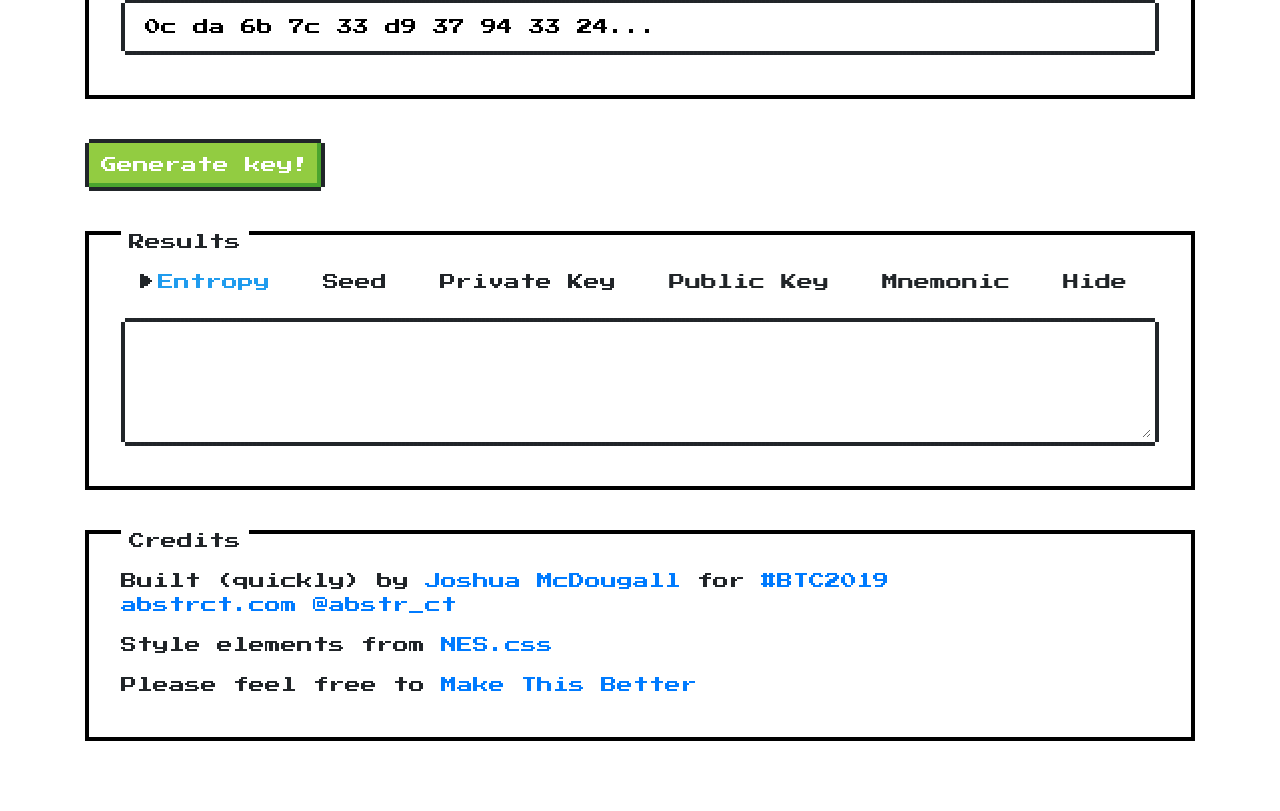
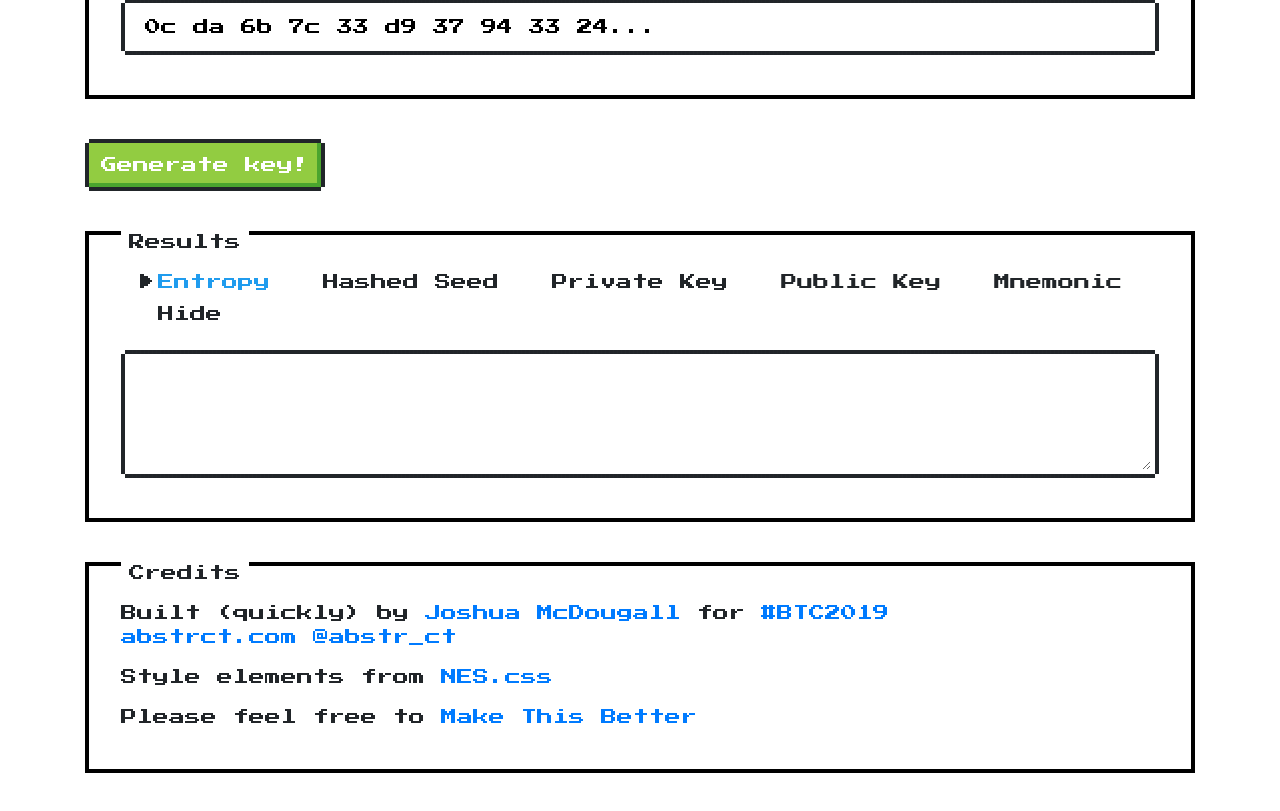
Before and after one commit to Abstrct/Key-Ceremony-Guide, a plain HTML site: page index.html in a window 1280 px wide. Shown: the part 991-1802 px from the top of the page. Drawn offline with nearby package versions, Linux system fonts and the light colour scheme.

```diff
--- a/index.html
+++ b/index.html
@@ -127,7 +127,7 @@
 
 								<label>
 									<input type="radio" class="nes-radio" id="result_display_type_seed" name="result_display_type" value="Seed"  />
-									<span class="nes-text result_display_type" id="results_display_type_Seed_value">Seed</span>
+									<span class="nes-text result_display_type" id="results_display_type_Seed_value">Hashed Seed</span>
 								</label>
 
 								<label>
```
